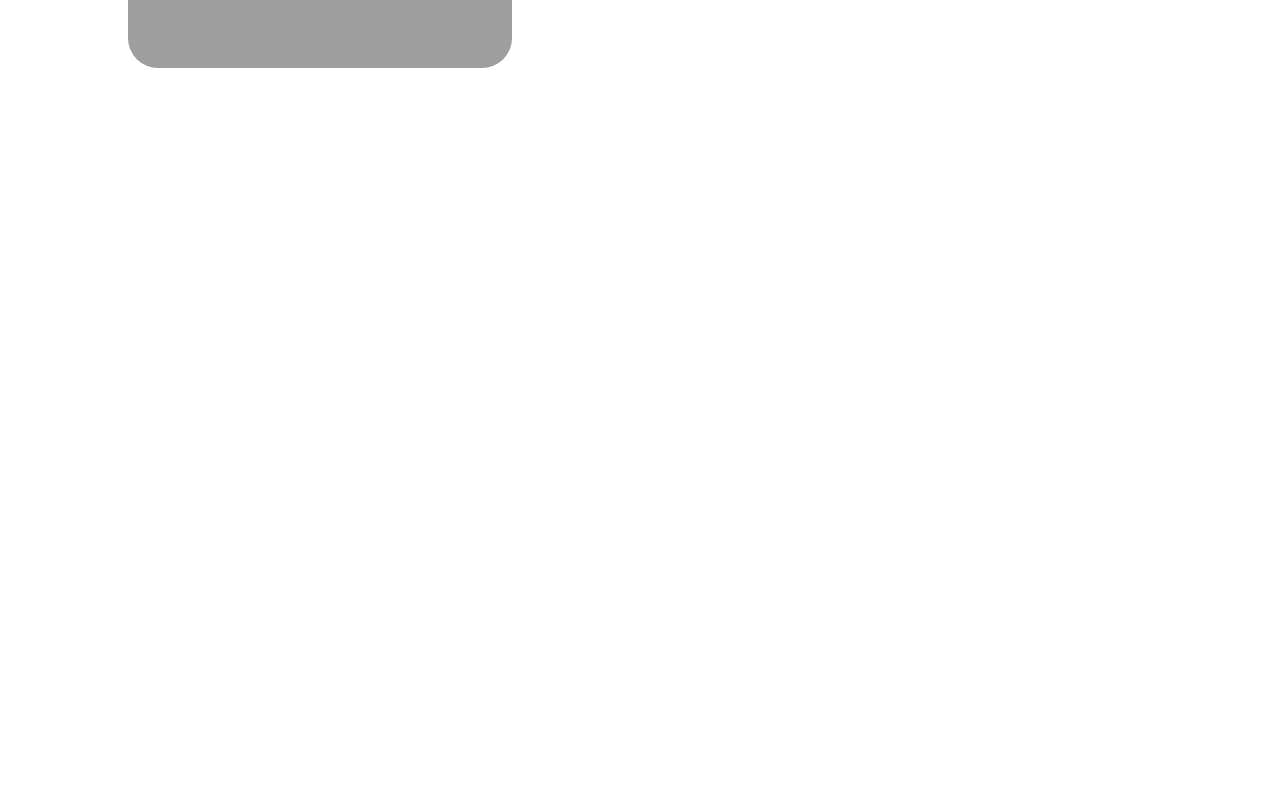
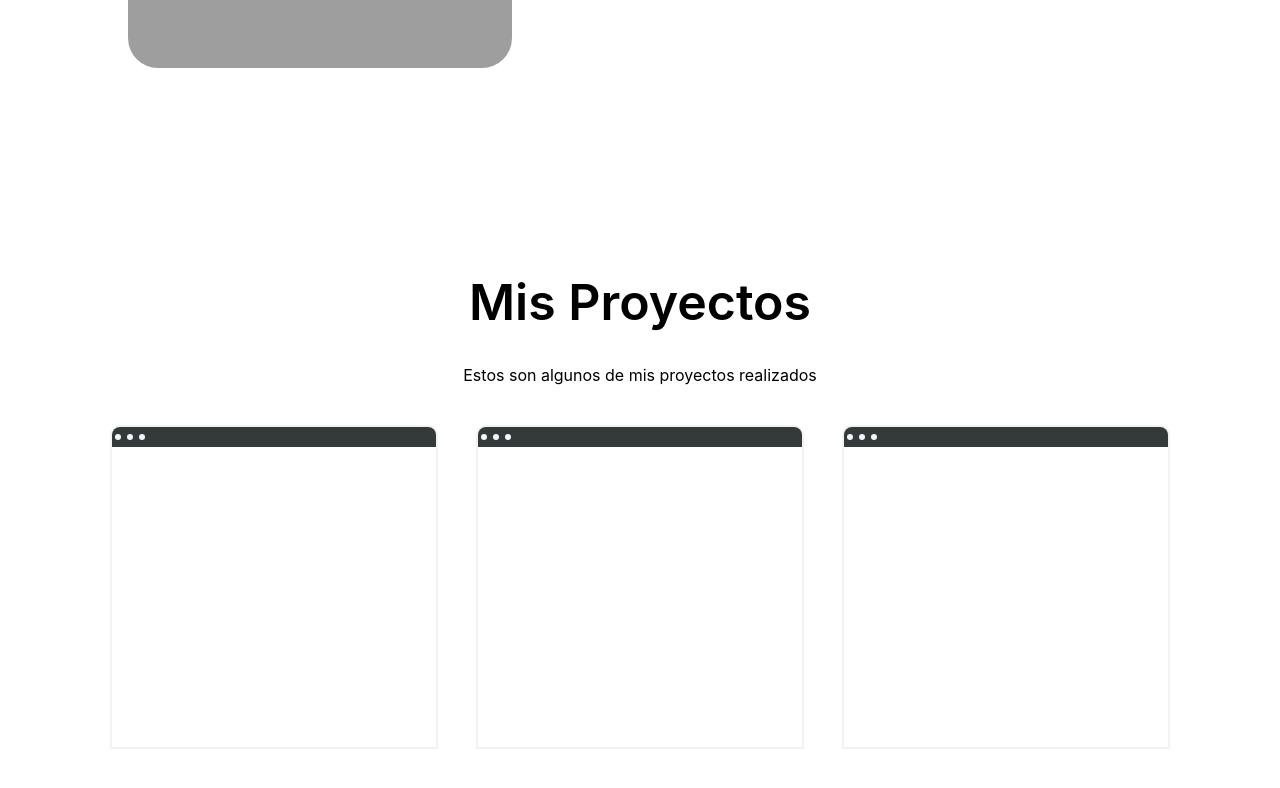
Before and after one commit to AndreaYr/portafolio, a React (Create React App) app: page / in a window 1280 px wide. Shown: the part 1412-2200 px from the top of the page. Before the commit the page ends 1600 px from the top, so only its background shows below. Built offline with nearby package versions, Linux system fonts and the light colour scheme; grey boxes are pictures that could not be loaded.

Commit message:
se agrega mas cambios

```diff
--- a/src/App.jsx
+++ b/src/App.jsx
@@ -1,12 +1,14 @@
 import './App.css';
 import Intro from './components/Intro.jsx';
 import About from './components/about/About';
+import ProductList from './components/productList/ProductList';
 
 function App() {
   return (
     <div className="App">
       <Intro/>
       <About/>
+      <ProductList />
     </div>
   );
 }
--- /dev/null
+++ b/src/components/product/Product.jsx
@@ -0,0 +1,21 @@
+import React from 'react';
+import './product.css';
+
+const Product = ({img, link}) => {
+  return (
+    <div className='p'>
+      <div className='p-browser'>
+        <div className='p-circle'></div>
+        <div className='p-circle'></div>
+        <div className='p-circle'></div>
+
+      </div>
+
+      <a href={link} target='_blank' rel="noreferrer">
+        <img src={img} alt='' className='p-img'/>
+      </a>
+    </div>
+  )
+}
+
+export default Product
--- /dev/null
+++ b/src/components/product/product.css
@@ -0,0 +1,34 @@
+.p{
+    width: 30%;
+    height: 40vh;
+    margin: 20px 10px;
+    border: 2px solid rgb(243, 242, 242);
+    border-radius: 10px 10px 0px 0px;
+    overflow: hidden;
+}
+
+.p-browser{
+    height: 20px;
+    background-color: rgb(52, 58, 58);
+    display: flex;
+    align-items: center;
+    position: sticky;
+    z-index: 2;
+}
+
+.p-circle{
+    width: 6px;
+    height: 6px;
+    border-radius: 50%;
+    margin: 3px;
+    background-color: aliceblue;
+}
+
+.p-img{
+    width: 100%;
+    transition: all 10s ease;
+}
+
+.p:hover{
+    transform: translateY(-100);
+}
--- /dev/null
+++ b/src/components/productList/ProductList.jsx
@@ -0,0 +1,30 @@
+import React from 'react';
+import './productList.css';
+import Product from '../product/Product';
+import { products } from '../../data';
+
+const ProductList = () => {
+  return (
+    <div className='pl'>
+        <div className='pl-texts'>
+            <h1 className='pl-title'>Mis Proyectos</h1>
+            <p className='pl-desc'>Estos son algunos de mis proyectos realizados
+            </p>
+        </div>
+        <div className='pl-list'>
+
+            {products.map((item) => (
+                <Product
+                key={item.id}
+                img={item.img}
+                link={item.link}
+                />
+
+            ))}
+
+        </div>
+    </div>
+  )
+}
+
+export default ProductList
--- /dev/null
+++ b/src/components/productList/productList.css
@@ -0,0 +1,28 @@
+.pl{
+    height: 100vh;
+    padding: 50px 100px;
+    display: flex;
+    flex-direction: column;
+    align-items: center;
+    text-align: center;
+}
+
+.pl-texts{
+    width: 65%;
+}
+
+.pl-title{
+    font-size: 50px;
+    font-weight: 600;
+}
+
+.pl-desc{
+    margin: 20px 0px;
+}
+
+.pl-list{
+    width: 100%;
+    display: flex;
+    flex-wrap: wrap;
+    justify-content: space-between;
+}
--- /dev/null
+++ b/src/data.js
@@ -0,0 +1,20 @@
+export const products = [
+
+    {
+        id: 1,
+        img: "",
+        link: "",
+    },
+
+    {
+        id: 2,
+        img: "",
+        link: "",
+    },
+
+    {
+        id: 3,
+        img: "",
+        link: "",
+    }
+]
```
